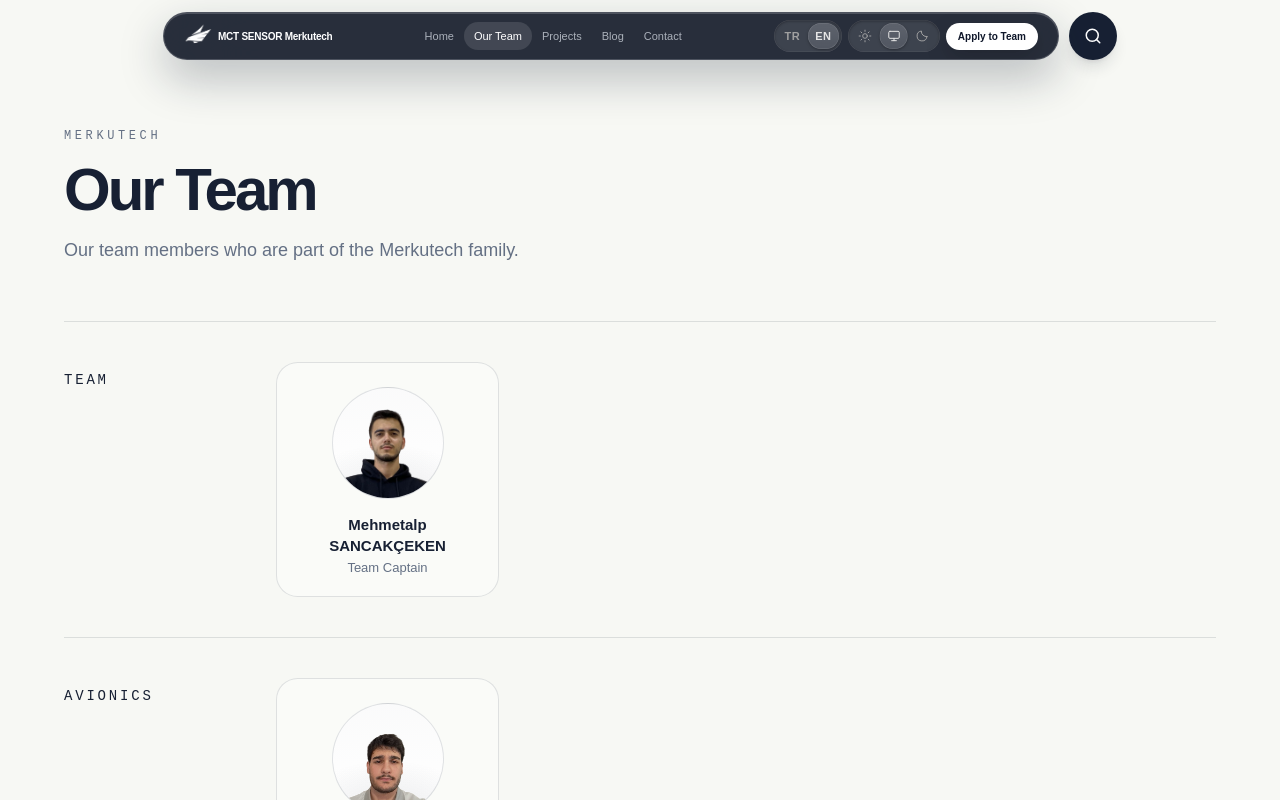
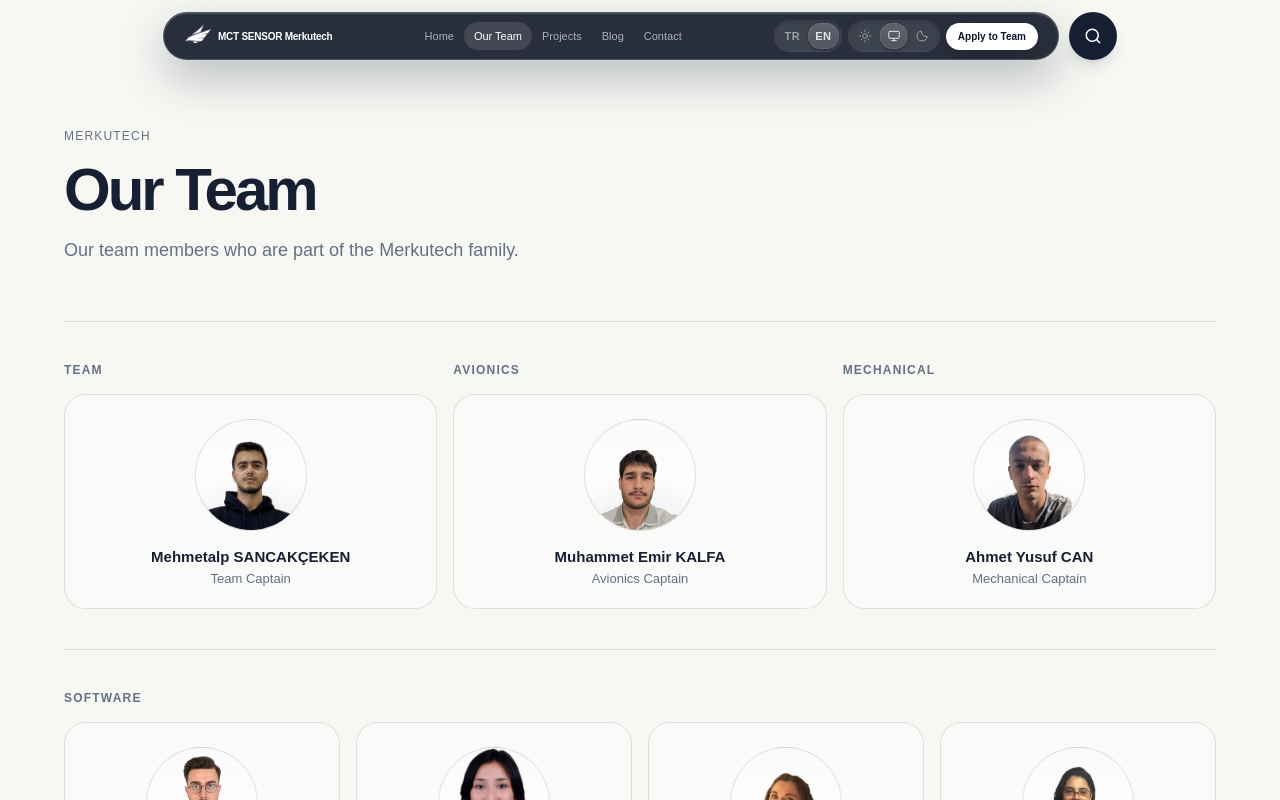
Before and after one commit to Merkutech/merkutech.github.io, a Next.js app: page /team in a window 1280 px wide. Shown: the top 800 px of the page. Built offline with nearby package versions, Linux system fonts and the light colour scheme.

Commit message:
feat(team): put single-member units side by side and use sans headings
- Takım, Aviyonik and Mekanik share one row, each with its title above its card
- Larger units keep their own row with the title above
- Replace monospace page label and group titles with sans uppercase labels

```diff
--- a/app/team/page.tsx
+++ b/app/team/page.tsx
@@ -71,6 +71,17 @@ function MemberCard({ member, index }: { member: (typeof teamMembers)[0]; index:
   );
 }
 
+const SINGLE_COLS: Record<number, string> = {
+  1: "",
+  2: "sm:grid-cols-2",
+  3: "sm:grid-cols-3",
+  4: "sm:grid-cols-2 lg:grid-cols-4",
+};
+
+function GroupTitle({ children }: { children: React.ReactNode }) {
+  return <h2 className="mb-4 text-xs font-semibold uppercase tracking-widest text-muted-foreground">{children}</h2>;
+}
+
 export default function TeamPage() {
   const { language } = useLanguage();
   const lang = language as "tr" | "en";
@@ -91,6 +102,8 @@ export default function TeamPage() {
   const groups = teamGroups
     .map((g) => ({ ...g, members: teamMembers.filter((m) => m.team === g.id) }))
     .filter((g) => g.members.length > 0);
+  const singles = groups.filter((g) => g.members.length === 1);
+  const multis = groups.filter((g) => g.members.length > 1);
 
   return (
     <div className="min-h-screen pt-28 sm:pt-32 pb-24 px-5 sm:px-8">
@@ -101,19 +114,27 @@ export default function TeamPage() {
           transition={{ duration: 0.6, ease: easeOut }}
           className="max-w-2xl"
         >
-          <p className="text-xs font-mono uppercase tracking-[0.3em] text-muted-foreground">{c.label}</p>
+          <p className="text-xs uppercase tracking-widest text-muted-foreground">{c.label}</p>
           <h1 className="mt-4 text-5xl sm:text-6xl font-bold tracking-tighter text-foreground">{c.title}</h1>
           <p className="mt-4 text-base sm:text-lg text-muted-foreground leading-relaxed">{c.description}</p>
         </motion.header>
 
         <div className="mt-14 border-t border-border">
-          {groups.map((group) => (
-            <section
-              key={group.id}
-              id={`ekip-${group.id}`}
-              className="scroll-mt-28 grid grid-cols-1 md:grid-cols-[180px_minmax(0,1fr)] gap-4 md:gap-8 border-b border-border py-8 md:py-10"
-            >
-              <h2 className="text-sm font-mono uppercase tracking-[0.2em] text-foreground md:pt-2">{group.title[lang]}</h2>
+          {/* Tek kişilik ekipler yan yana, boş alan kalmasın */}
+          {singles.length > 0 && (
+            <div className={`grid grid-cols-1 gap-8 sm:gap-4 border-b border-border py-8 md:py-10 ${SINGLE_COLS[Math.min(singles.length, 4)]}`}>
+              {singles.map((group) => (
+                <section key={group.id} id={`ekip-${group.id}`} className="scroll-mt-28">
+                  <GroupTitle>{group.title[lang]}</GroupTitle>
+                  <MemberCard member={group.members[0]} index={0} />
+                </section>
+              ))}
+            </div>
+          )}
+
+          {multis.map((group) => (
+            <section key={group.id} id={`ekip-${group.id}`} className="scroll-mt-28 border-b border-border py-8 md:py-10">
+              <GroupTitle>{group.title[lang]}</GroupTitle>
               <div className="grid grid-cols-2 sm:grid-cols-3 lg:grid-cols-4 gap-3 sm:gap-4">
                 {group.members.map((member, i) => (
                   <MemberCard key={member.id} member={member} index={i} />
```
